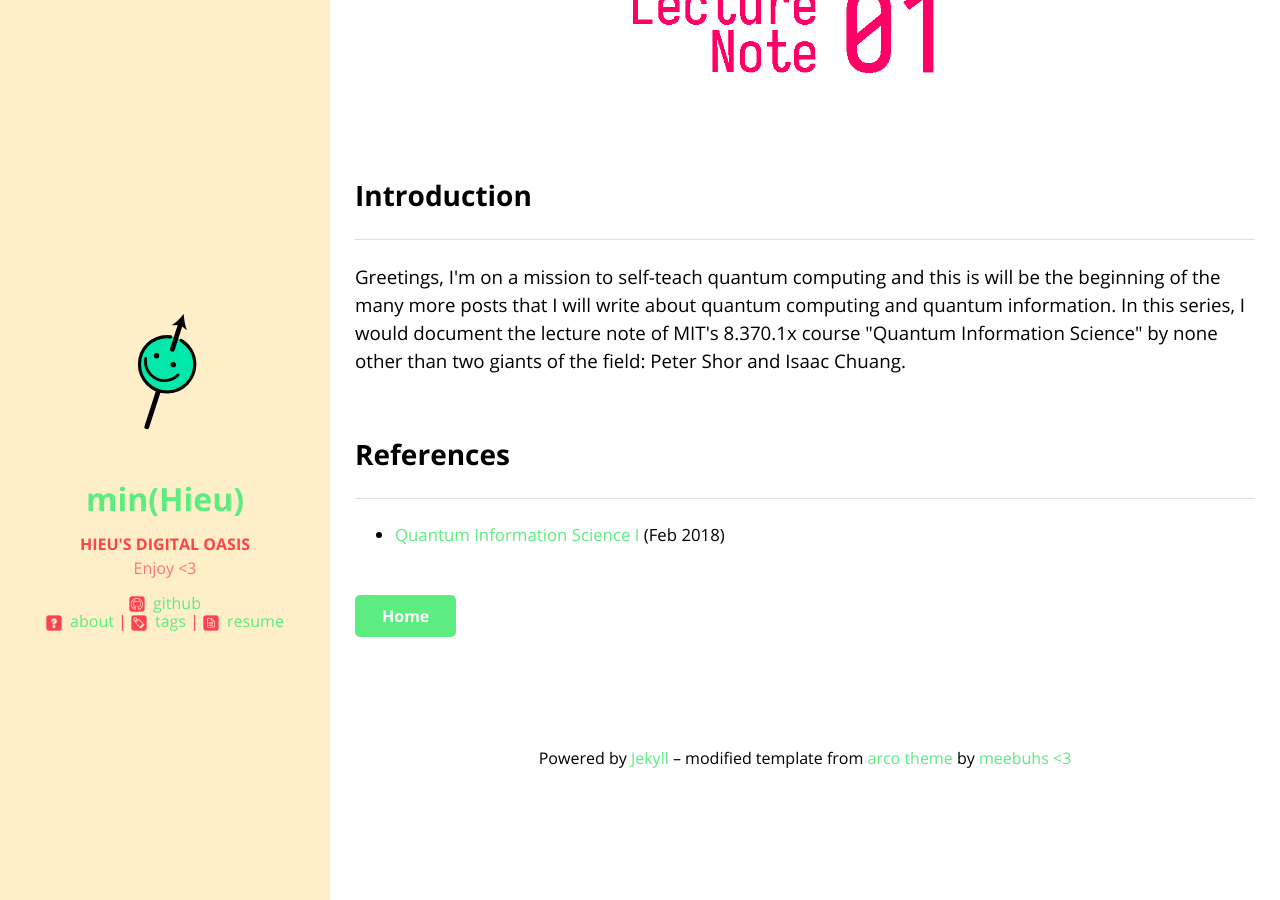
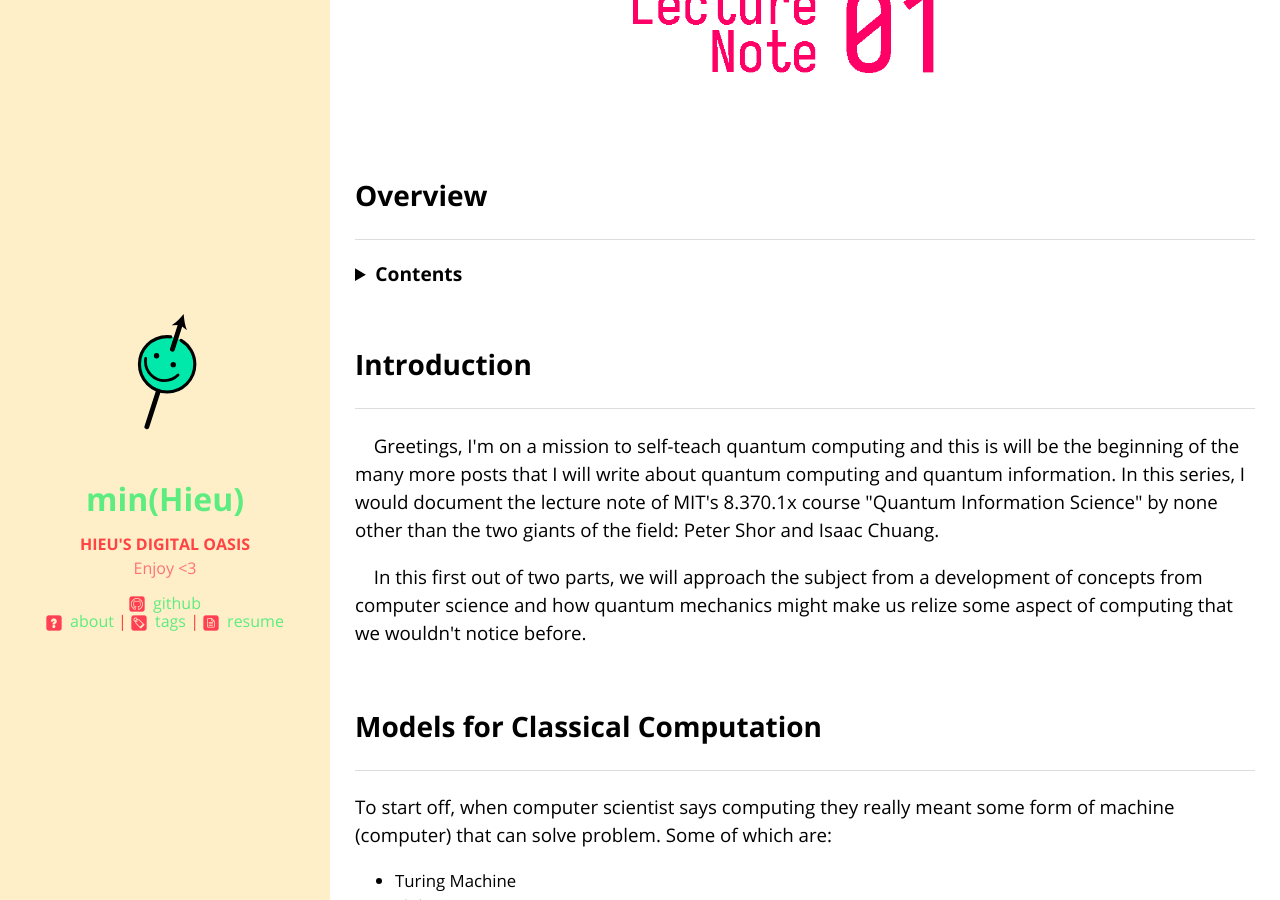
Before and after one commit to min-hieu/min-hieu.github.io, a Jekyll site: the page built from _posts/2021-02-13-qicnote01.html, in a window 1280 px wide and 900 px high, scrolled down 634 px. Built offline with Jekyll 4.4.1, drawn with Linux system fonts in a browser that asks for light colours; formulas are drawn with MathJax 3; a script that is not in the unit is left out; some of the changed text lies outside the part shown.

Commit message:
lecture note part 1

```diff
--- a/_posts/2021-02-13-qicnote01.html
+++ b/_posts/2021-02-13-qicnote01.html
@@ -10,13 +10,50 @@ tags: [Quantum Computing, Quantum Mechanics, technical, lecture note, history, Q
 mathjax: true
 ---
 
+<h2>Overview</h2>
+<details closed>
+    <summary><b>Contents</b></summary>
+    <ul>
+        <li><a href="#model-for-classical-computation">Models for Classical Computation</a></li>
+        <li><a href="#history-of-quantum-mechanics-and-quantum-computations">History of quantum mechanics and quantum computation</a></li>
+        <li><a href="#information-is-quantum">Information is Quantum</a></li>
+        <li><a href="#computation-must-be-robust-against-noise">Computation must be robust against Noise</a></li>
+    </ul>
+</details>
+
 <h2>Introduction</h2>
-<p>Greetings, I'm on a mission to self-teach quantum computing and this is will be the beginning of the many more posts that I will write about
+<p>&emsp;Greetings, I'm on a mission to self-teach quantum computing and this is will be the beginning of the many more posts that I will write about
     quantum computing and quantum information. In this series, I would document the lecture note of MIT's 8.370.1x course "Quantum Information Science"
-    by none other than two giants of the field: Peter Shor and Isaac Chuang.</p>
+    by none other than the two giants of the field: Peter Shor and Isaac Chuang.</p>
+<p>&emsp;In this first out of two parts, we will approach the subject from a development of concepts from computer science and how quantum mechanics might
+    make us relize some aspect of computing that we wouldn't notice before.
+</p>
+
+<h2 id="#model-for-classical-computation">Models for Classical Computation</h2>
+
+<p>To start off, when computer scientist says computing they really meant some form of machine (computer) that can solve problem. Some of which are:</p>
+<ul>
+    <li>Turing Machine</li>
+    <li>Finite Automata</li>
+    <li>$\lambda$-calulus</li>
+    <li>A Coin</li>
+    <li>Bubble Soap and Peg (my favourite)</li>
+    <li>$\cdots$</li>
+</ul>
+
+<h2 id="#history-of-quantum-mechanics-and-quantum-computations">History of quantum mechanics and quantum computation</h2>
+
+
+<h2 id="#information-is-quantum">Information is Quantum</h2>
+
+
+<h2 id="#computation-must-be-robust-against-noise">Computation must be robust against Noise</h2>
+
+
 
 
 <h2>References</h2>
 <ul class="referece-ul">
     <li><a href="https://learning.edx.org/course/course-v1:MITx+8.370.1x+1T2018/home">Quantum Information Science I</a> (Feb 2018)</li>
+    <li>S. Aaronson. NP-complete problems and physical reality. SIGACT News, 36(1):30--52, 2005.</li>
 </ul>
```
Also changed, not shown: assets/images/qicnote01.png.
